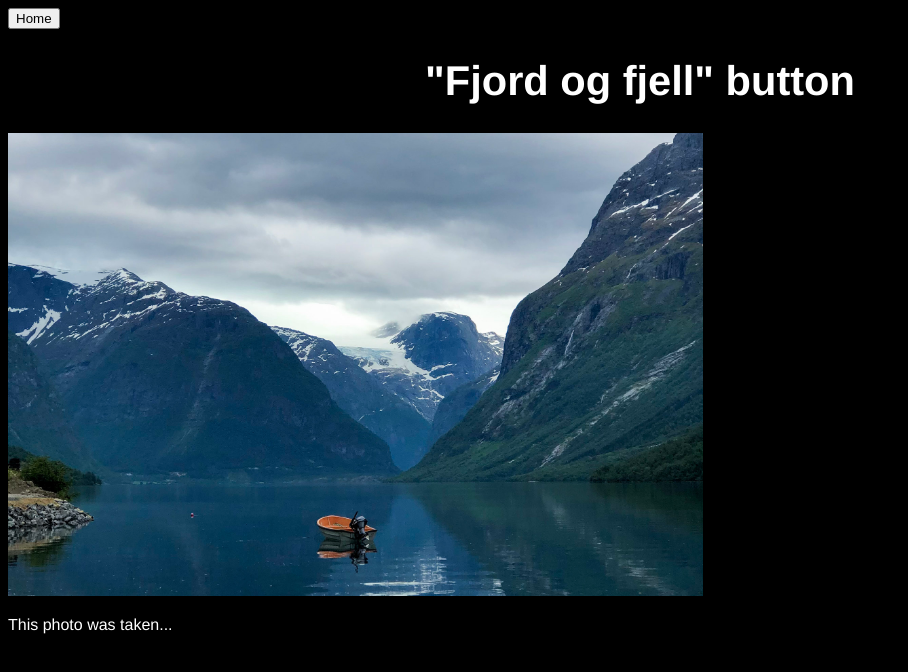
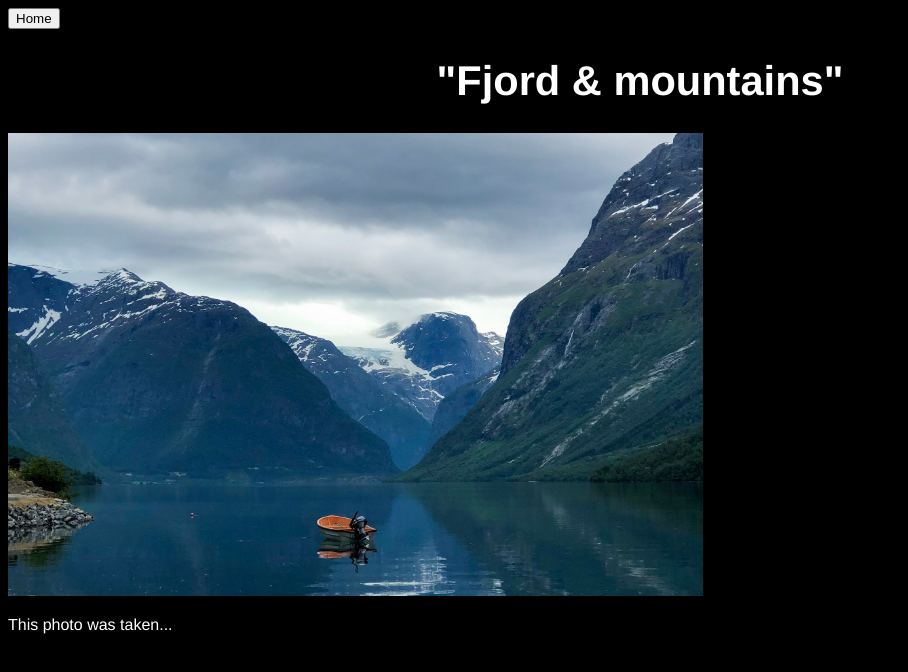
Before and after one commit to malinun/Oblig2, a plain HTML site: page bilde1.html in a window 1280 px wide. Shown: the whole page, without its empty margins (0-908 px from the left). Drawn offline with Linux system fonts and the light colour scheme.

Commit message:
Update bilde1.html

```diff
--- a/bilde1.html
+++ b/bilde1.html
@@ -10,7 +10,7 @@
 <body>
     <button onclick="goBack()">Home</button>
     <header>
-        <h1> "Fjord og fjell" button </h1>
+        <h1> "Fjord & mountains" </h1>
     </header>
     <main>
         <img class="BildeSider" src="./bilder/Sommer1.jpeg" alt="Sommer1">
```
